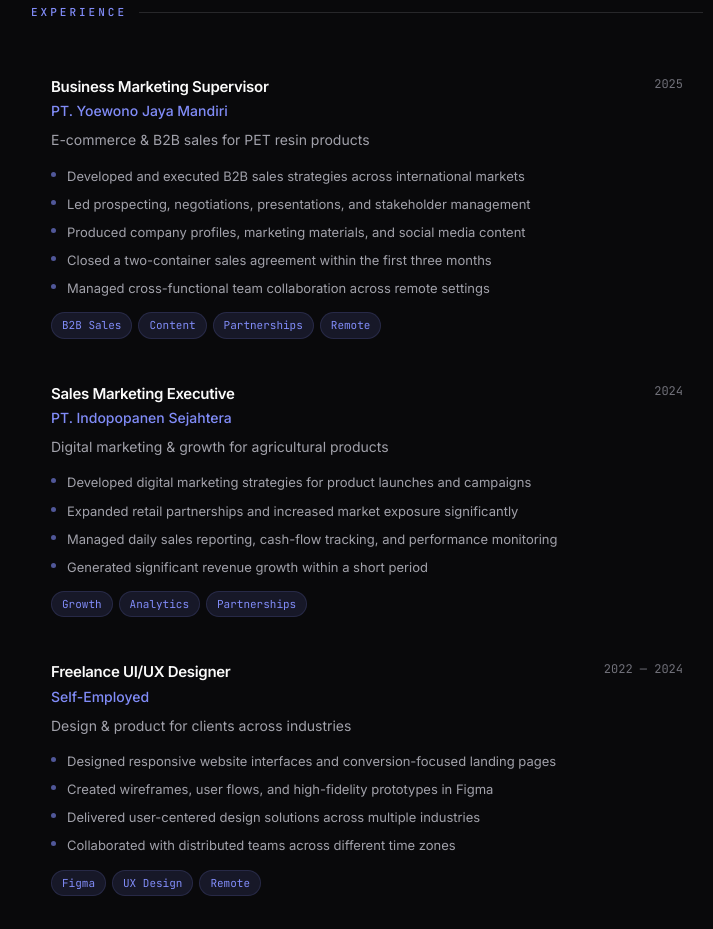
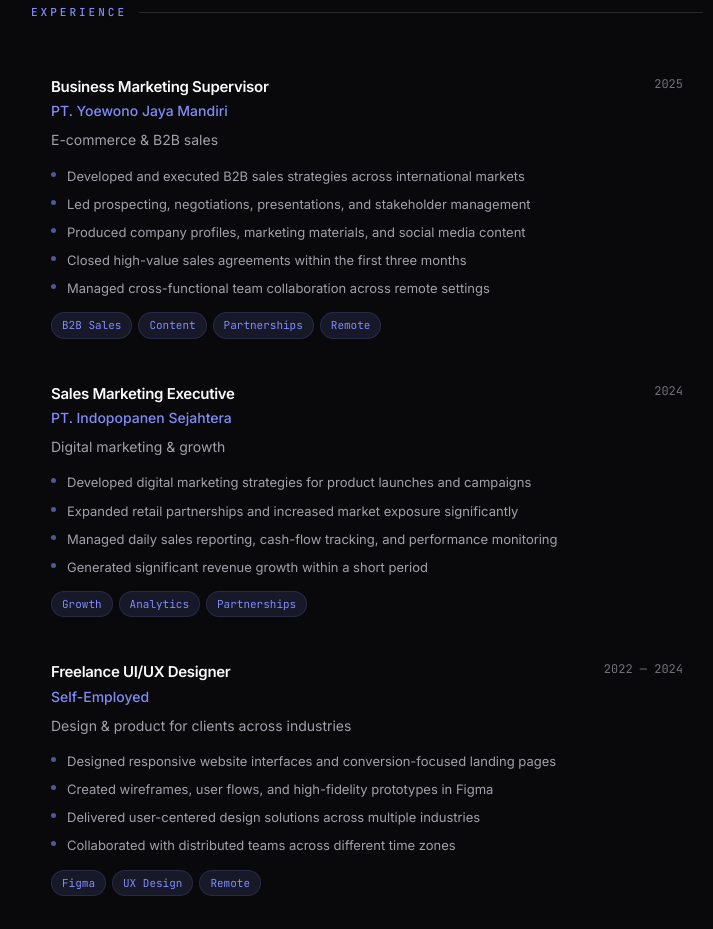
Before and after one commit to muhdawam94/muhdawam94.github.io, a plain HTML site: page index.html in a window 1280 px wide. Shown: the part 1258-2187 px from the top of the page, without its empty margins (273-986 px from the left). Drawn offline with Linux system fonts and the light colour scheme.

Commit message:
fix: simplify experience descriptions - remove specific product details

```diff
--- a/index.html
+++ b/index.html
@@ -448,12 +448,12 @@
                         </div>
                         <div class="exp-date">2025</div>
                     </div>
-                    <p class="exp-desc">E-commerce & B2B sales for PET resin products</p>
+                    <p class="exp-desc">E-commerce & B2B sales</p>
                     <ul class="exp-tasks">
                         <li>Developed and executed B2B sales strategies across international markets</li>
                         <li>Led prospecting, negotiations, presentations, and stakeholder management</li>
                         <li>Produced company profiles, marketing materials, and social media content</li>
-                        <li>Closed a two-container sales agreement within the first three months</li>
+                        <li>Closed high-value sales agreements within the first three months</li>
                         <li>Managed cross-functional team collaboration across remote settings</li>
                     </ul>
                     <div class="exp-tags">
@@ -472,7 +472,7 @@
                         </div>
                         <div class="exp-date">2024</div>
                     </div>
-                    <p class="exp-desc">Digital marketing & growth for agricultural products</p>
+                    <p class="exp-desc">Digital marketing & growth</p>
                     <ul class="exp-tasks">
                         <li>Developed digital marketing strategies for product launches and campaigns</li>
                         <li>Expanded retail partnerships and increased market exposure significantly</li>
```
